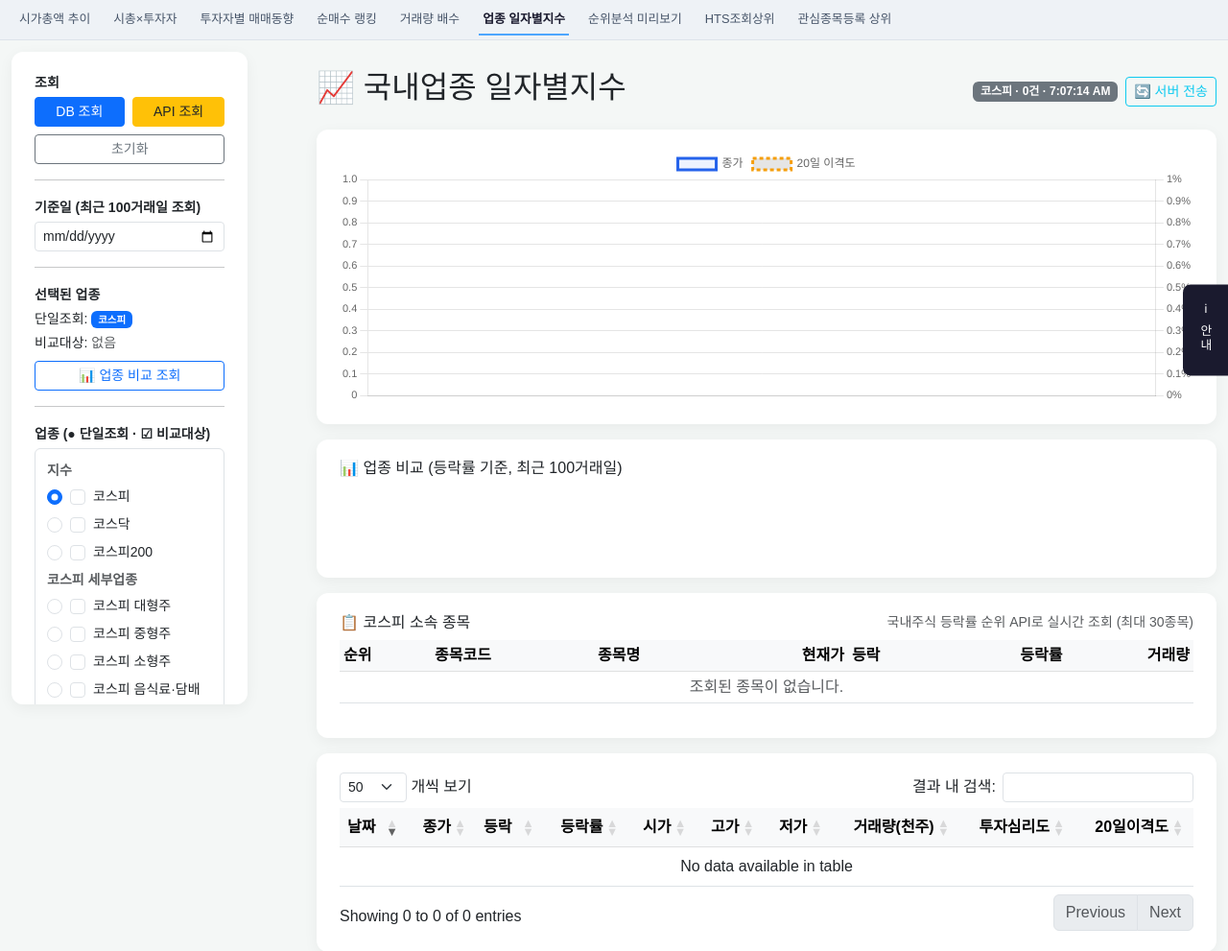
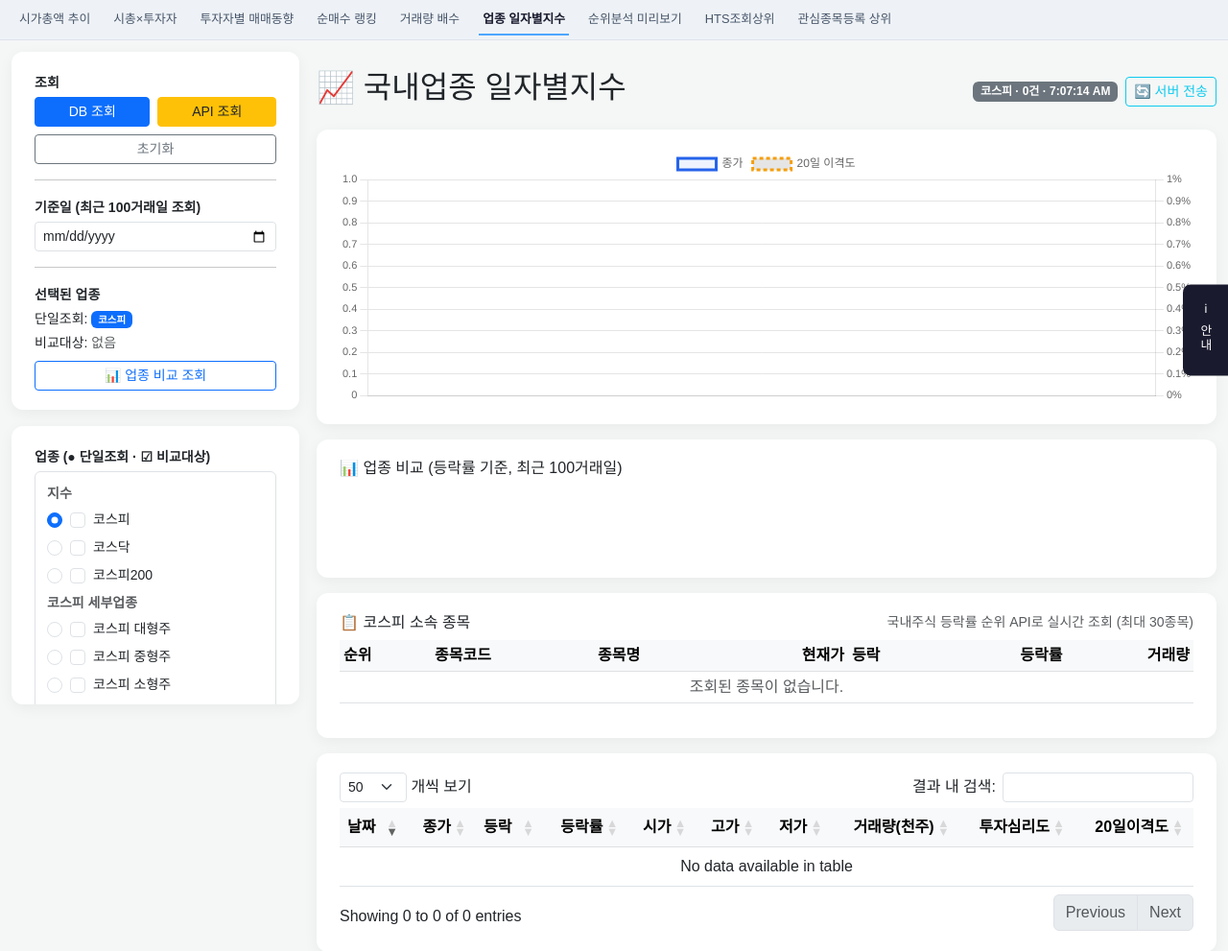
Before and after one commit to yunjinwoo/upbit-alert, a Flask app: page /sector-index in a window 1280 px wide. Shown: the part 56-1047 px from the top of the page at 96% size. Run offline with Flask 3, Linux system fonts and the light colour scheme; data that the repository does not hold is empty; some libraries are stand-ins or nearby versions.

Commit message:
refactor: 사이드바를 조회 버튼 패널과 업종 선택 리스트 패널로 분리
기존엔 버튼/기준일/선택된업종/업종선택 전체가 하나의 fixed 패널에
묶여 있어 목록이 길어지면 버튼 영역까지 함께 스크롤됐음. 두 개의
독립된 fixed 패널로 나눠 상단(조회 버튼/기준일/선택된 업종)은 항상
고정 노출되고, 하단(업종 선택 리스트)만 별도로 스크롤되도록 함.

Co-Authored-By: Claude Sonnet 5 <noreply@anthropic.com>

```diff
--- a/templates/sector_index.html
+++ b/templates/sector_index.html
@@ -92,7 +92,8 @@
 
         <!-- 좌측 사이드바 (필터) -->
         <div class="col-lg-3">
-            <div class="card-panel" style="position: fixed;overflow: scroll;top: 110px;height: calc(100vh - 120px);">
+            <!-- 상단 고정 패널: 버튼/기준일/선택된 업종 -->
+            <div class="card-panel" style="position: fixed; top: 110px; width: 300px;">
                 <!-- 1. 버튼영역 -->
                 <label class="form-label mb-1 small fw-bold">조회</label>
                 <div class="d-flex gap-2 mb-2">
@@ -114,8 +115,10 @@
                     <div class="mt-1">비교대상: <span id="selectedCompareList" class="text-muted">없음</span></div>
                 </div>
                 <button class="btn btn-outline-primary btn-sm w-100" onclick="loadCompare()">📊 업종 비교 조회</button>
-                <hr>
+            </div>
 
+            <!-- 하단 고정 패널: 업종 선택영역 (독립 스크롤) -->
+            <div class="card-panel" style="position: fixed; overflow: scroll; top: 500px; height: calc(100vh - 510px); width: 300px;">
                 <!-- 4. 업종 선택영역 -->
                 <label class="form-label mb-1 small fw-bold">업종 (● 단일조회 · ☑ 비교대상)</label>
                 <div id="sectorList" class="border rounded p-2"></div>
```
